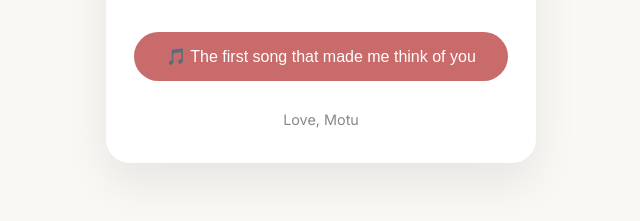
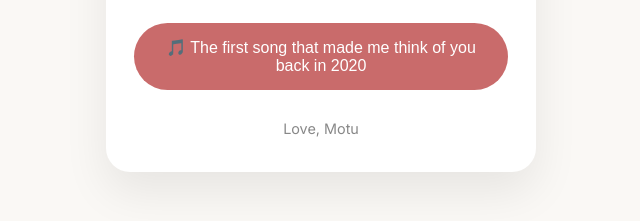
Before and after one commit to vanshikaj2012/countdown, a plain HTML site: page index.html in a window 1280 px wide. Shown: the part 463-684 px from the top of the page, without its empty margins (319-959 px from the left). Drawn offline with nearby package versions, Linux system fonts and the light colour scheme.

Commit message:
Update index.html

```diff
--- a/index.html
+++ b/index.html
@@ -120,7 +120,7 @@ I love you with my whole heart. Thank you for making every ordinary day extraord
 </div>
 
 <button onclick="window.open('https://youtu.be/NMsvr4txH_g?si=vkfAceEF_YskxQh1','_blank')">
-🎵 The first song that made me think of you
+🎵 The first song that made me think of you back in 2020
 </button>
 
 <div class="footer">
```
